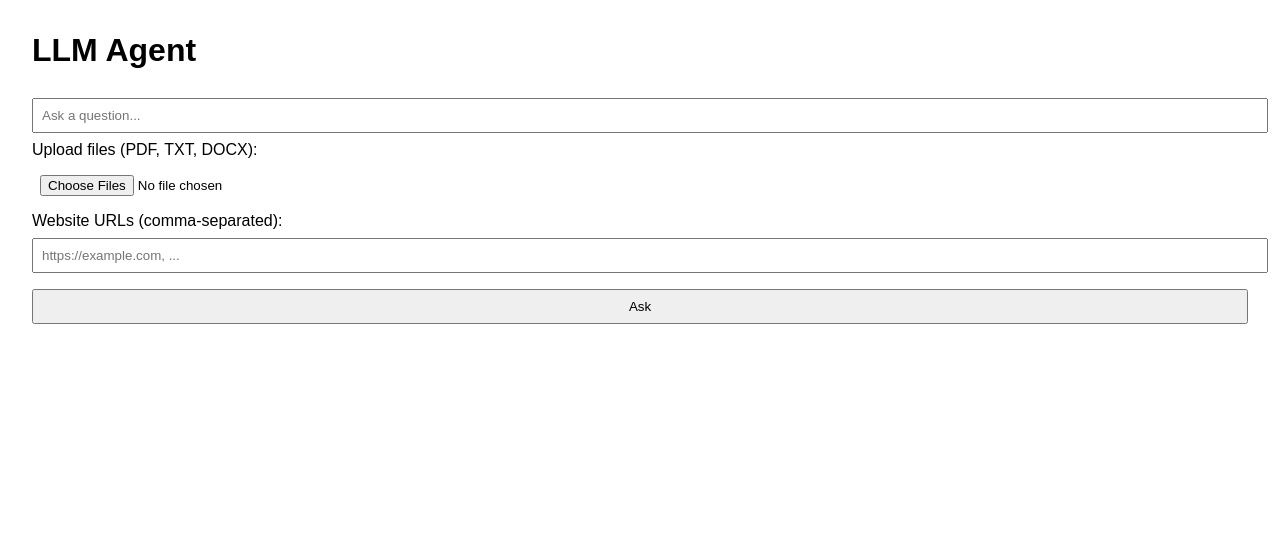
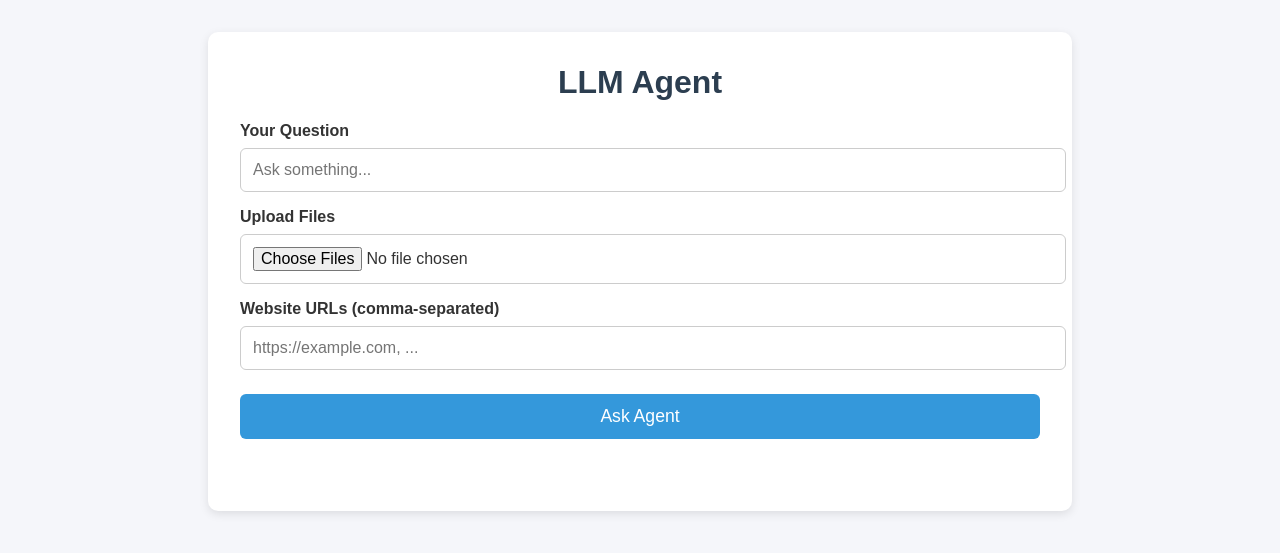
Before and after one commit to RyersonBrower/LLM-Agent, a Flask app: template web/templates/index.html in a window 1280 px wide. Shown: the top 553 px of the page. Run offline with Flask 3, Linux system fonts and the light colour scheme; the template is opened without the code that fills it, so the values that code supplies are empty.

Commit message:
Read me and fixed UI

```diff
--- a/agent/app.py
+++ b/agent/app.py
@@ -81,7 +81,6 @@ def query():
             used_sources.append({"type": "file", "name": f.filename})
 
     # ------------------- Extract text from URLs --------------------
-    # ------------------- Extract text from URLs --------------------
     if urls:
         for url in urls.split(","):
             url = url.strip()
--- a/web/templates/index.html
+++ b/web/templates/index.html
@@ -3,31 +3,121 @@
 <head>
     <meta charset="UTF-8">
     <title>LLM Agent</title>
+
     <style>
-        body { font-family: Arial; margin: 2rem; }
-        input, button, textarea { padding: 0.5rem; margin: 0.5rem 0; width: 100%; }
-        #history { margin-top: 2rem; }
-        .entry { background: #f0f0f0; padding: 1rem; border-radius: 5px; margin-bottom: 1rem; }
-        .you { font-weight: bold; }
-        .agent { margin-top: 0.5rem; }
+        body {
+            font-family: Arial, sans-serif;
+            margin: 0;
+            background: #f5f6fa;
+            color: #333;
+        }
+
+        .container {
+            max-width: 800px;
+            margin: 2rem auto;
+            background: white;
+            padding: 2rem;
+            border-radius: 10px;
+            box-shadow: 0 3px 10px rgba(0,0,0,0.1);
+        }
+
+        h1 {
+            margin-top: 0;
+            text-align: center;
+            font-size: 2rem;
+            color: #2c3e50;
+        }
+
+        label {
+            font-weight: bold;
+            display: block;
+            margin-top: 1rem;
+        }
+
+        input[type="text"],
+        input[type="file"],
+        textarea,
+        button {
+            width: 100%;
+            padding: 0.75rem;
+            margin-top: 0.5rem;
+            border-radius: 6px;
+            border: 1px solid #ccc;
+            font-size: 1rem;
+        }
+
+        button {
+            background: #3498db;
+            color: white;
+            border: none;
+            cursor: pointer;
+            margin-top: 1.5rem;
+            font-size: 1.1rem;
+            transition: background 0.2s ease;
+        }
+
+        button:hover {
+            background: #2980b9;
+        }
+
+        #history {
+            margin-top: 2.5rem;
+        }
+
+        .entry {
+            background: #ecf0f1;
+            border-left: 5px solid #3498db;
+            padding: 1rem;
+            border-radius: 5px;
+            margin-bottom: 1.2rem;
+        }
+
+        .you {
+            font-weight: bold;
+            color: #2c3e50;
+            margin-bottom: 0.3rem;
+        }
+
+        .agent {
+            margin-top: 0.3rem;
+            line-height: 1.4;
+        }
+
+        .sources {
+            margin-top: 0.5rem;
+            background: #dfe6e9;
+            padding: 0.5rem;
+            border-radius: 5px;
+            font-size: 0.9rem;
+        }
+
+        .sources strong {
+            color: #2d3436;
+        }
     </style>
 </head>
+
 <body>
+
+<div class="container">
     <h1>LLM Agent</h1>
 
     <form id="askForm" enctype="multipart/form-data">
-    <input type="text" id="question" name="question" placeholder="Ask a question..." required />
 
-    <label>Upload files (PDF, TXT, DOCX):</label>
+        <label>Your Question</label>
+        <input type="text" id="question" name="question" placeholder="Ask something..." required />
+
+        <label>Upload Files</label>
         <input type="file" id="files" name="files" multiple />
 
-    <label>Website URLs (comma-separated):</label>
-    <input type="text" id="urls" name="urls" placeholder="https://example.com, ...">
+        <label>Website URLs (comma-separated)</label>
+        <input type="text" id="urls" name="urls" placeholder="https://example.com, ..." />
 
-    <button type="submit">Ask</button>
+        <button type="submit">Ask Agent</button>
     </form>
 
     <div id="history"></div>
+</div>
 
 <script>
     const form = document.getElementById("askForm");
@@ -44,11 +134,7 @@ form.onsubmit = async (e) => {
             formData.append("files", file);
         }
 
-    const res = await fetch("/ask", {
-        method: "POST",
-        body: formData
-    });
-
+        const res = await fetch("/ask", { method: "POST", body: formData });
         const data = await res.json();
 
         historyDiv.innerHTML = "";
@@ -57,10 +143,10 @@ form.onsubmit = async (e) => {
                 <div class="entry">
                     <div class="you">You: ${entry.question}</div>
                     <div class="agent">Agent: ${entry.answer}</div>
+
                     ${entry.sources && entry.sources.length ? `
                         <div class="sources">
-                    <strong>Sources:</strong>
-                    ${entry.sources.map(s => s.name).join(", ")}
+                            <strong>Sources:</strong> ${entry.sources.map(s => s.name).join(", ")}
                         </div>
                     ` : ""}
                 </div>
```
Also changed, not shown: web/app.py (+12 -10 lines), README.md (added). Lines whose indentation alone changed are shown as unchanged.
